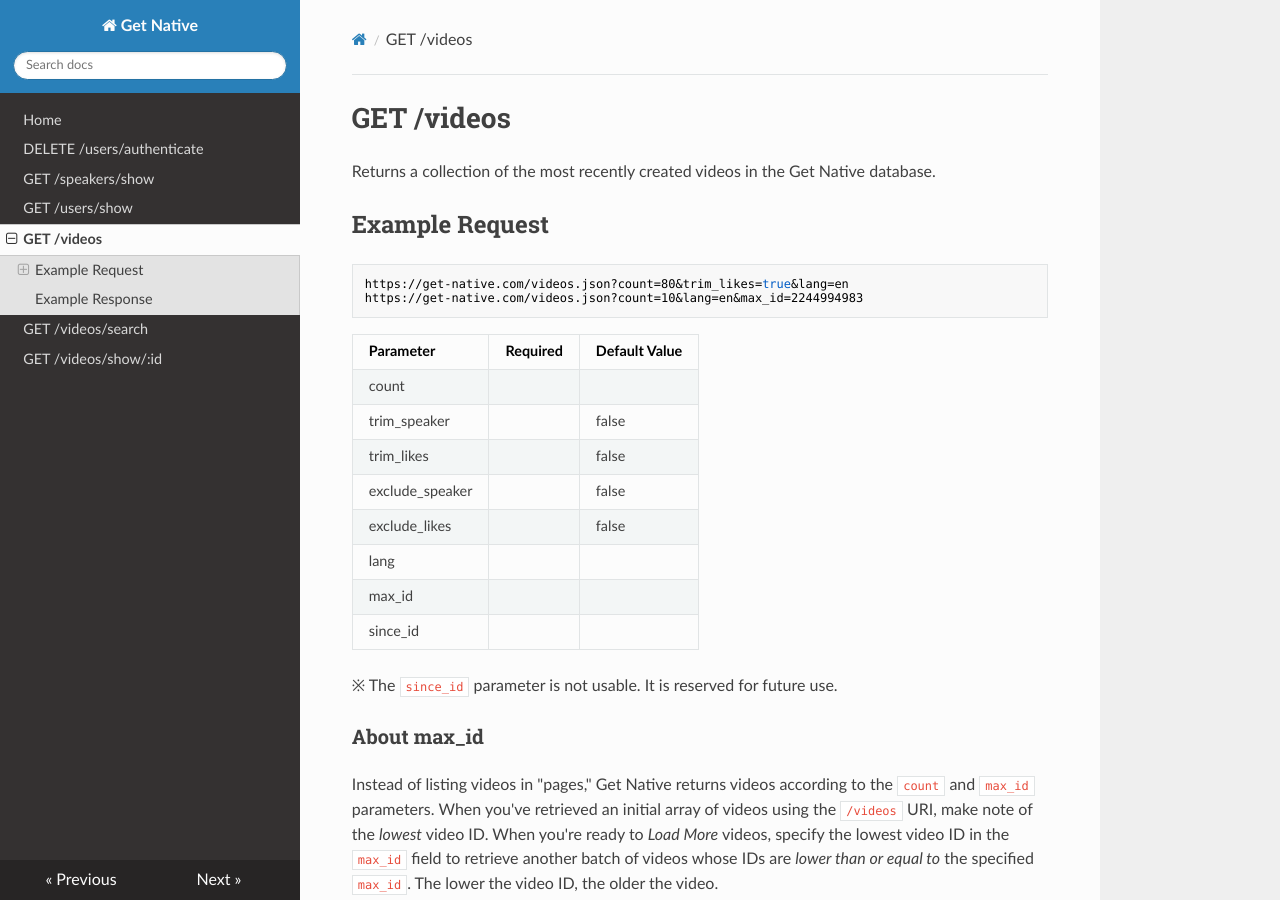
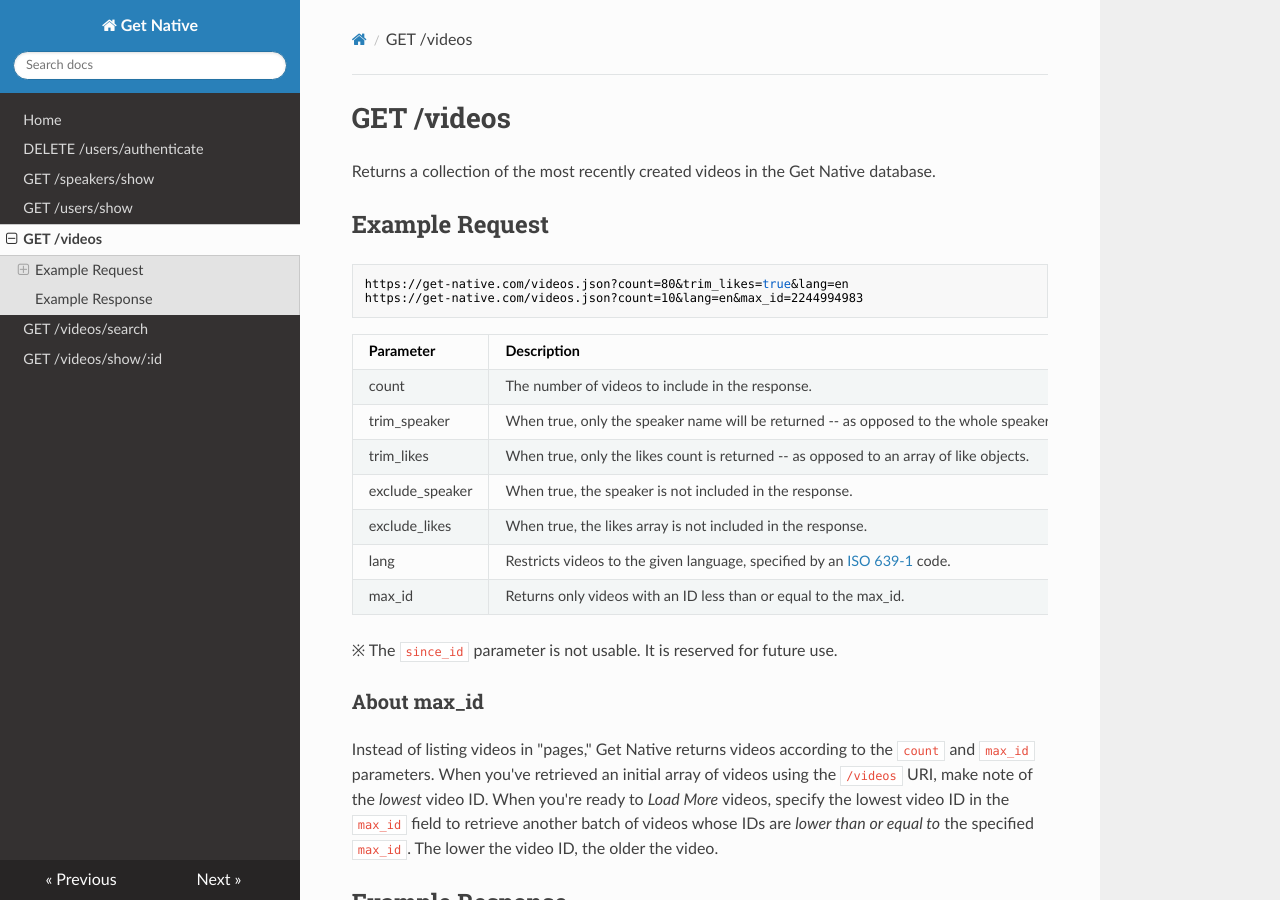
Before and after one commit to hank-ehly/get-native.com, an MkDocs documentation site: the page built from docs/get_videos.md, in a window 1280 px wide and 900 px high. Built offline with MkDocs 1.6.1, drawn with Linux system fonts in a browser that asks for light colours; nearby versions of some CDN libraries; old or Windows-style settings are respelled for this version of MkDocs.

Commit message:
Add descriptions to the request parameter tables

````diff
--- a/docs/get_videos.md
+++ b/docs/get_videos.md
@@ -9,16 +9,15 @@
 https://get-native.com/videos.json?count=10&lang=en&max_id=2244994983
 ```
 
-| Parameter       | Required | Default Value |
-|-----------------|:--------:|---------------|
-| count           |          |               |
-| trim_speaker    |          | false         |
-| trim_likes      |          | false         |
-| exclude_speaker |          | false         |
-| exclude_likes   |          | false         |
-| lang            |          |               |
-| max_id          |          |               |
-| since_id        |          |               |
+| Parameter       	| Description                                                                                                                      	| Required 	| Default 	|
+|-----------------	|----------------------------------------------------------------------------------------------------------------------------------	|:--------:	|---------	|
+| count           	| The number of videos to include in the response.                                                                                 	|          	|         	|
+| trim_speaker    	| When true, only the speaker name will be returned -- as opposed to the whole speaker object.                                     	|          	| false   	|
+| trim_likes      	| When true, only the likes count is returned -- as opposed to an array of like objects.                                           	|          	| false   	|
+| exclude_speaker 	| When true, the speaker is not included in the response.                                                                          	|          	| false   	|
+| exclude_likes   	| When true, the likes array is not included in the response.                                                                      	|          	| false   	|
+| lang            	| Restricts videos to the given language, specified by an [ISO 639-1](https://en.wikipedia.org/wiki/List_of_ISO_639-1_codes) code. 	|          	|         	|
+| max_id          	| Returns only videos with an ID less than or equal to the max_id.                                                                 	|          	|         	|
 
 ※ The `since_id` parameter is not usable. It is reserved for future use.
 
````
Also changed, not shown: docs/get_speakers_show.md (+3 -3 lines), docs/get_users_show.md (+6 -4 lines), docs/get_videos_show_id.md (+3 -3 lines).
